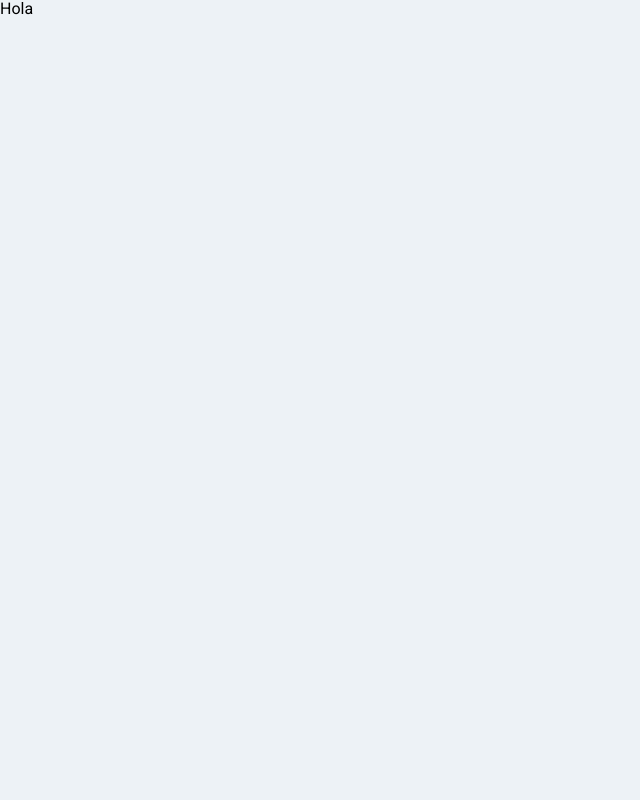
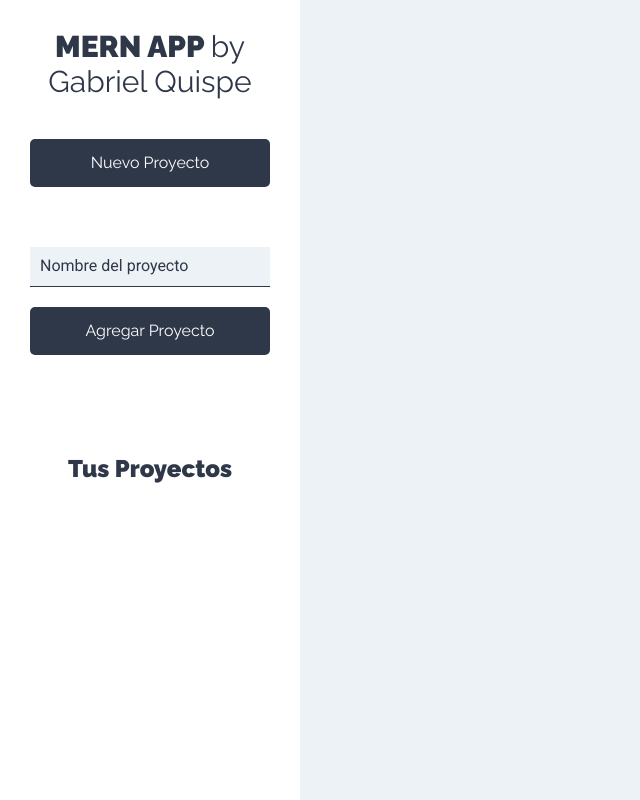
Before and after one commit to QuispeRosasGabriel/MERN-App-Frontend, a React (Create React App) app: page /proyectos in a window 1280 px wide. Shown: the whole page, without its empty margins (0-640 px from the left). Built offline with nearby package versions, Linux system fonts and the light colour scheme.

Commit message:
sidebar layour

```diff
--- /dev/null
+++ b/src/components/layout/Sidebar.jsx
@@ -0,0 +1,17 @@
+import React from "react";
+import NuevoProyecto from "../proyectos/NuevoProyecto";
+const Sidebar = () => {
+  return (
+    <aside>
+      <h1>
+        MERN APP <span>by Gabriel Quispe</span>
+      </h1>
+      <NuevoProyecto />
+      <div className="proyectos">
+        <h2>Tus Proyectos</h2>
+      </div>
+    </aside>
+  );
+};
+
+export default Sidebar;
--- /dev/null
+++ b/src/components/proyectos/NuevoProyecto.jsx
@@ -0,0 +1,26 @@
+import React, { Fragment } from "react";
+const NuevoProyecto = () => {
+  return (
+    <Fragment>
+      <button type="button" className="btn btn-block btn-primario">
+        Nuevo Proyecto
+      </button>
+
+      <form action="" className="formulario-nuevo-proyecto">
+        <input
+          type="text"
+          className="input-text"
+          placeholder="Nombre del proyecto"
+          name="nombre"
+        />
+        <input
+          type="submit"
+          className="btn btn-primario btn-block"
+          value="Agregar Proyecto"
+        />
+      </form>
+    </Fragment>
+  );
+};
+
+export default NuevoProyecto;
--- a/src/components/proyectos/Proyectos.jsx
+++ b/src/components/proyectos/Proyectos.jsx
@@ -1,9 +1,15 @@
 import React from "react";
+import Sidebar from "../layout/Sidebar";
 
 const Proyectos = () => {
   return (
-    <div>
-      <div>Hola</div>
+    <div className="contenedor-app">
+      <Sidebar />
+      <div className="seccion-principal">
+        <main>
+          <div className="contenedor-tareas"></div>
+        </main>
+      </div>
     </div>
   );
 };
```
